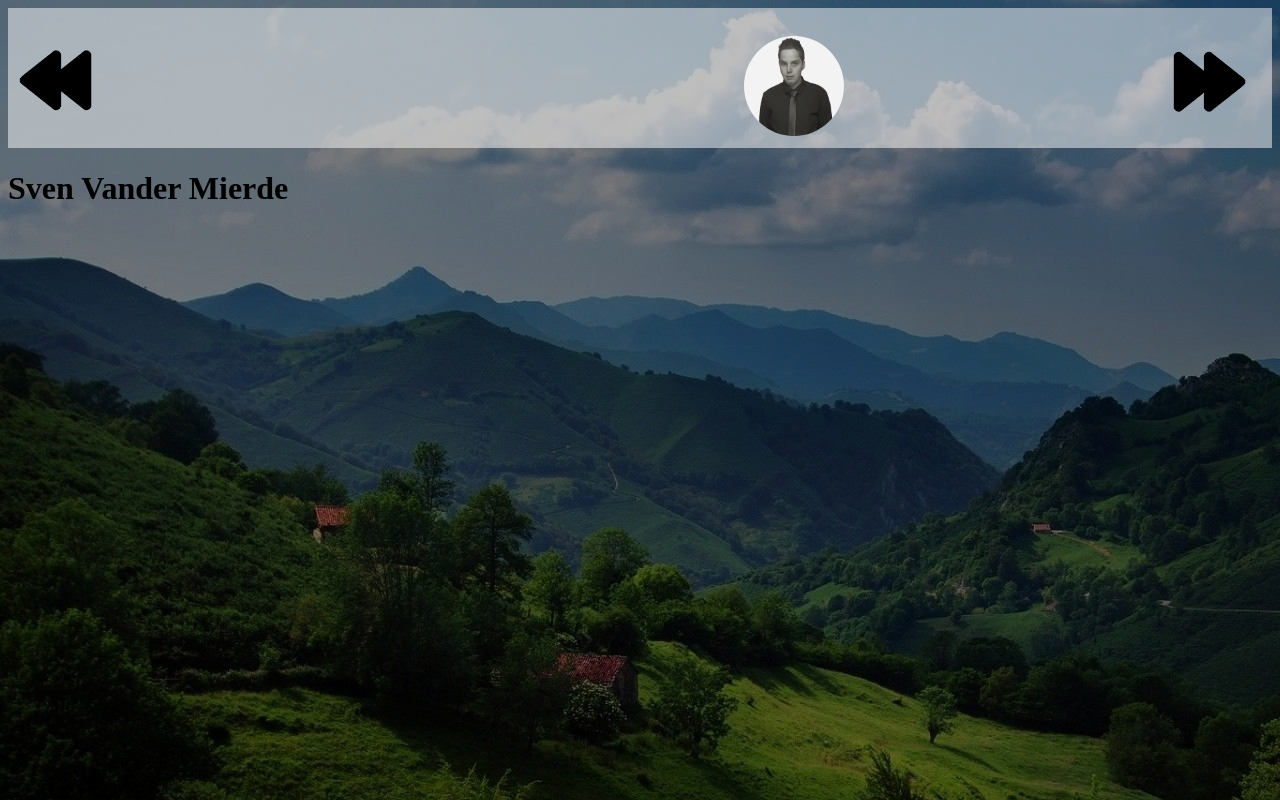
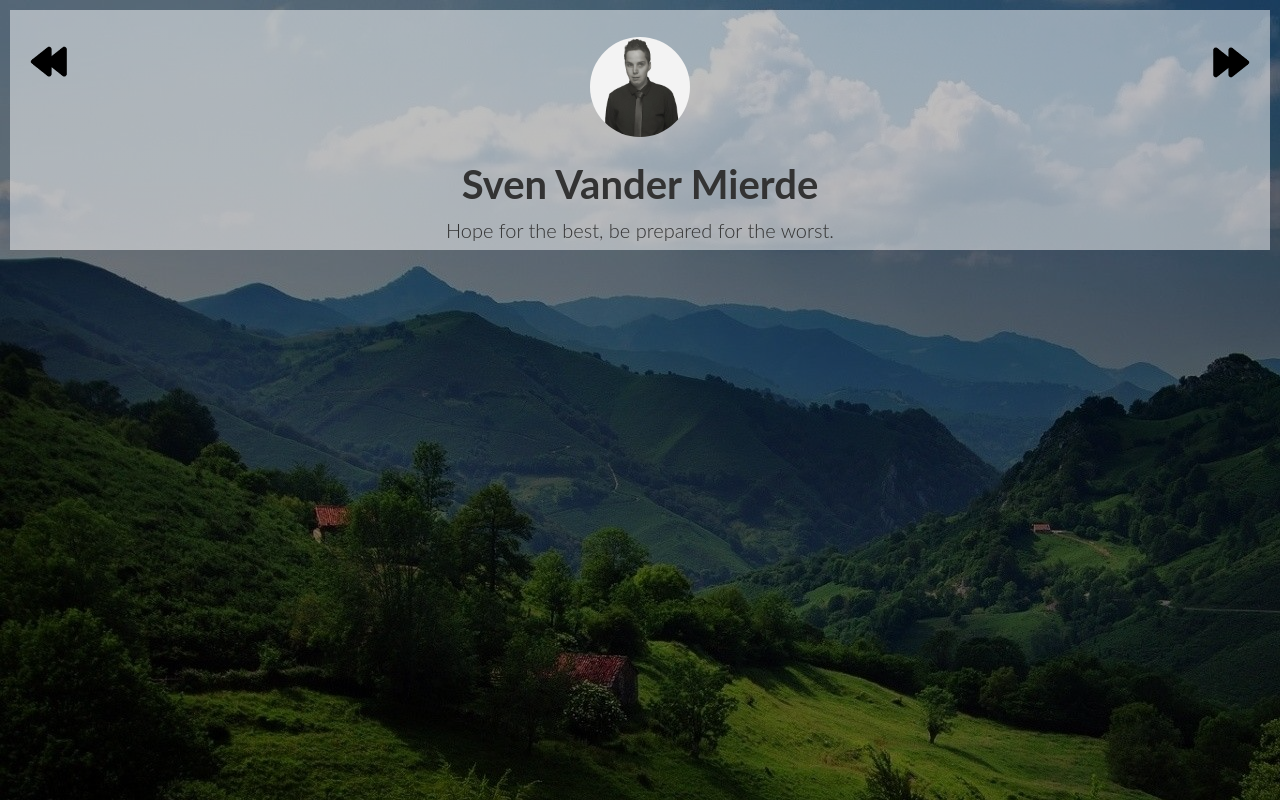
Before and after one commit to Sven-I-Am/html-introduction, a plain HTML site: page index.html in a window 1280 px wide. Drawn offline with Linux system fonts and the light colour scheme.

Commit message:
finished the header html and css

```diff
--- a/index.html
+++ b/index.html
@@ -23,8 +23,10 @@
     </div>
     <div class="row">
       <h1>Sven Vander Mierde</h1>
-
+      <p id="quote">Hope for the best, be prepared for the worst.</p>
     </div>
   </header>
+
+
 </body>
 </html>
--- a/style.css
+++ b/style.css
@@ -1,6 +1,20 @@
 /***********/
 /* OVERALL */
 /**********/
+
+* {
+    margin: 0;
+    padding: 0;
+    box-sizing: border-box;
+}
+
+html,
+body {
+    color: #333;
+    font-family: Lato, Arial, sans-serif;
+    font-weight: 300;
+    font-size: 20px;
+}
 
 body {
     background-image: linear-gradient(rgba(0,0,0,0.5), rgba(0,0,0,0.5)), url(Sweden.jpg);
@@ -9,33 +23,35 @@ body {
 /**********/
 /* HEADER */
 /*********/
+
 header {
-    height: 140px;
+    margin: 10px 10px 0 10px;
+    padding:15px;
+    height: 240px;
     background:linear-gradient(rgba(255,255,255,0.5), rgba(255,255,255,0.5));
-}
-header img {
-    border-radius: 50%;
-    height: 100px;
-    margin-left: auto;
-    margin-top: 10px;
+    text-align: center;
 }
 
-header h1 {
-    align-self: center;
-}
 
 #previous {
-    margin-lef: 15px;
     float: left;
+    height: 50px;
 }
 
 #next {
     float: right;
-    margin-right: 15px;
+    height: 50px;
 }
 
 #selfie {
     display: block;
-    margin-left: auto;
-    margin-top: 15px;
+    margin: auto;
+    border-radius: 50%;
+    height: 100px;
 }
+
+header h1 {
+    margin-bottom: 10px;
+    margin-top: 10px;
+
+}
```
